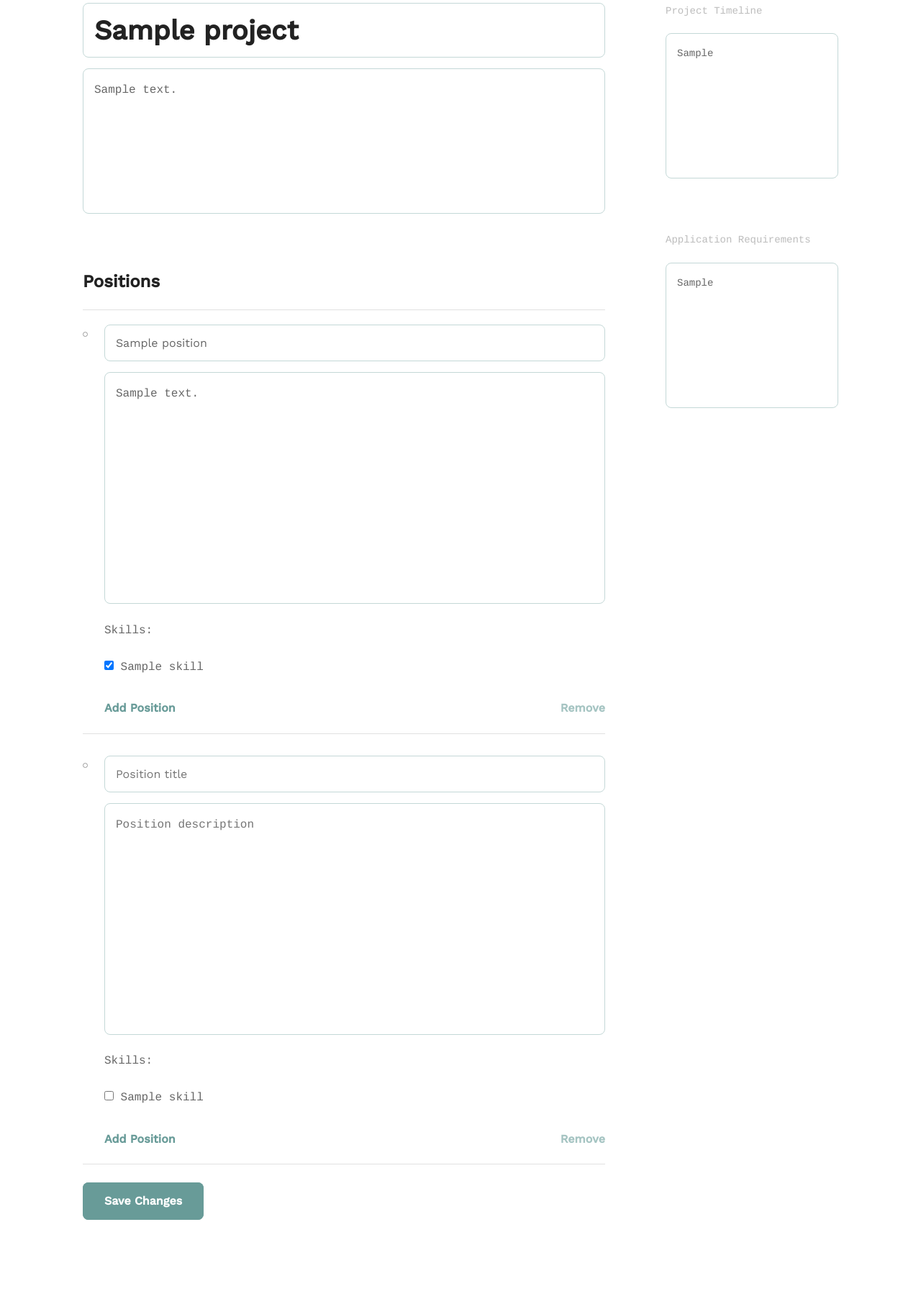
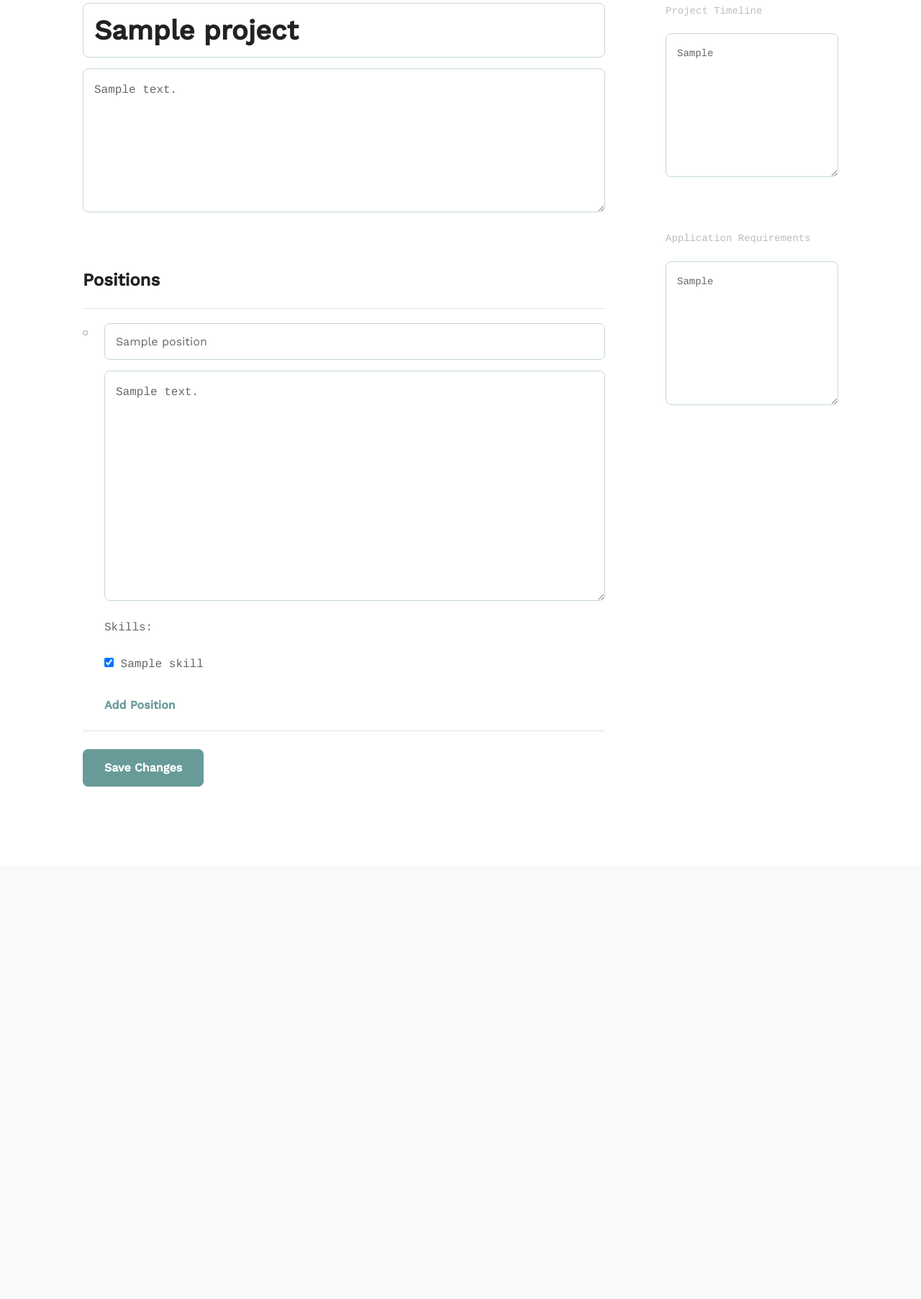
Before and after one commit to charlesseymour/Treehouse-Python-Techdegree-Project-12, a Django app: page /projects/edit/1/ in a window 1280 px wide. Shown: the part 239-2044 px from the top of the page at 72% size. After the commit the page ends 1332 px from the top, so only its background shows below. Run offline with Django 3.2, Linux system fonts and the light colour scheme; a user stored in the database is signed in; tables that the repository leaves empty hold one stand-in row (values such as "Sample post"); some libraries are stand-ins or nearby versions.

Commit message:
Worked on positions inline formset

```diff
--- a/team_builder/projects/models.py
+++ b/team_builder/projects/models.py
@@ -23,8 +23,7 @@ class Position(models.Model):
     title = models.CharField(max_length=50)
     description = models.TextField()
     project = models.ForeignKey(Project,
-                                on_delete=models.CASCADE,
-                                null=True)
+                                on_delete=models.CASCADE)
     filled_by = models.ForeignKey(settings.AUTH_USER_MODEL,
                                   on_delete=models.CASCADE,
                                   null=True)
--- a/team_builder/projects/templates/projects/project_edit.html
+++ b/team_builder/projects/templates/projects/project_edit.html
@@ -25,8 +25,10 @@
         <ul class="circle--group--list circle--clone--list">
         {% for position_form in position_formset %}
           <li>
+            {{ position_form.id }}
             {{ position_form.title }}
             {{ position_form.description }}
+            {{ position_form.project }}
             <p>Skills:</p>
             {% for checkbox in position_form.skills %}
               <span>{{ checkbox.tag }} {{ checkbox.choice_label }}</span>
@@ -58,3 +60,5 @@
   </div>
 </form>
 {% endblock %}
+
+<!-- https://teamtreehouse.com/community/add-another-form-in-inlineformset-with-javascript -->
--- a/team_builder/projects/views.py
+++ b/team_builder/projects/views.py
@@ -29,9 +29,11 @@ class EditProject(LoginRequiredMixin, generic.UpdateView):
 
     def get_context_data(self, **kwargs):
         context = super(EditProject, self).get_context_data(**kwargs)
-        position_qs = models.Position.objects.filter(project=self.get_object())
-        position_formset = forms.PositionFormSet(queryset=position_qs,
-                                                 prefix="positions")
+        # position_qs = models.Position.objects.filter(project=self.get_object())
+        position_formset = forms.PositionInlineFormSet(instance=self.get_object(),
+                                                       prefix="positions")
+        for subform in position_formset:
+            subform.initial['project'] = self.object.id
         context['position_formset'] = position_formset
         return context
 
@@ -39,33 +41,15 @@ class EditProject(LoginRequiredMixin, generic.UpdateView):
         self.object = self.get_object()
         form_class = self.get_form_class()
         form = self.get_form(form_class)
-        position_qs = models.Position.objects.filter(project=self.object)
-        position_formsets = forms.PositionFormSet(self.request.POST,
-                                                  queryset=position_qs,
-                                                  prefix="positions")
-        position_list = []
-        if form.is_valid():
-            for fs in position_formsets:
-                print(fs.errors)
-                if fs.is_valid():
-                    if 'title' in fs.cleaned_data:
-                        try:
-                            position = models.Position.objects.get(
-                                title__iexact=fs.cleaned_data['title'],
-                                description=fs.cleaned_data['description'],
-                                skills=fs.cleaned_data['skills'],
-                                project=self.object)
-                        except models.Position.DoesNotExist:
-                            position = models.Position(
-                                title=fs.cleaned_data['title'],
-                                description=fs.cleaned_data['description'],
-                                skills=fs.cleaned_data['skills'],
-                                project=self.object)
-                            position.save()
-                            print("saved position = " + position)
-                        position_list.append(position)
-            project = self.object
-            project.position_set.set(position_list, clear=True)
+        print(self.request.POST)
+        formset = forms.PositionInlineFormSet(self.request.POST,
+                                              request.FILES,
+                                              instance=self.object,
+                                              prefix="positions")
+        print("form errors = " + str(form.errors))
+        print("formset errors = " + str(formset.errors))
+        if form.is_valid() and formset.is_valid():
+            formset.save()
             return self.form_valid(form)
         return self.form_invalid(form)
 
--- a/team_builder/team_builder/settings.py
+++ b/team_builder/team_builder/settings.py
@@ -40,6 +40,11 @@ INSTALLED_APPS = [
     'accounts',
     'projects'
 ]
+
+INSTALLED_APPS += (
+    'jquery',
+    'djangoformsetjs',
+)
 
 MIDDLEWARE = [
     'django.middleware.security.SecurityMiddleware',
--- a/team_builder/templates/layout.html
+++ b/team_builder/templates/layout.html
@@ -29,6 +29,8 @@
   <script type="text/javascript" src="https://code.jquery.com/jquery-2.2.0.min.js"></script>
   <script type="text/javascript" src="{% static 'js/autogrow.js' %}"></script>
   <script type="text/javascript" src="{% static 'js/global.js' %}"></script>
+  <script src="{{ STATIC_URL }}js/jquery.js"></script>
+  <script src="{{ STATIC_URL }}js/jquery.formset.js"></script>
 
 
 </head>
```
Also changed, not shown: team_builder/projects/forms.py (+11 -5 lines).
